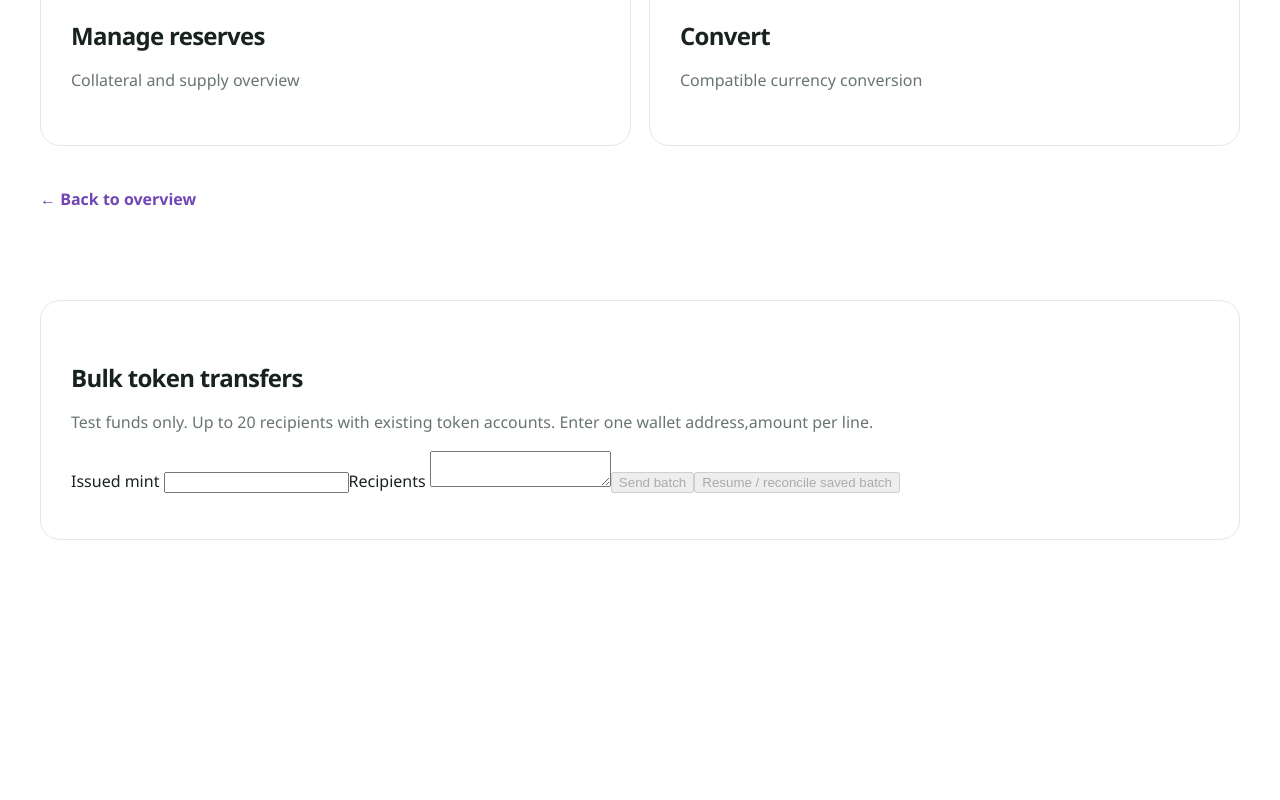
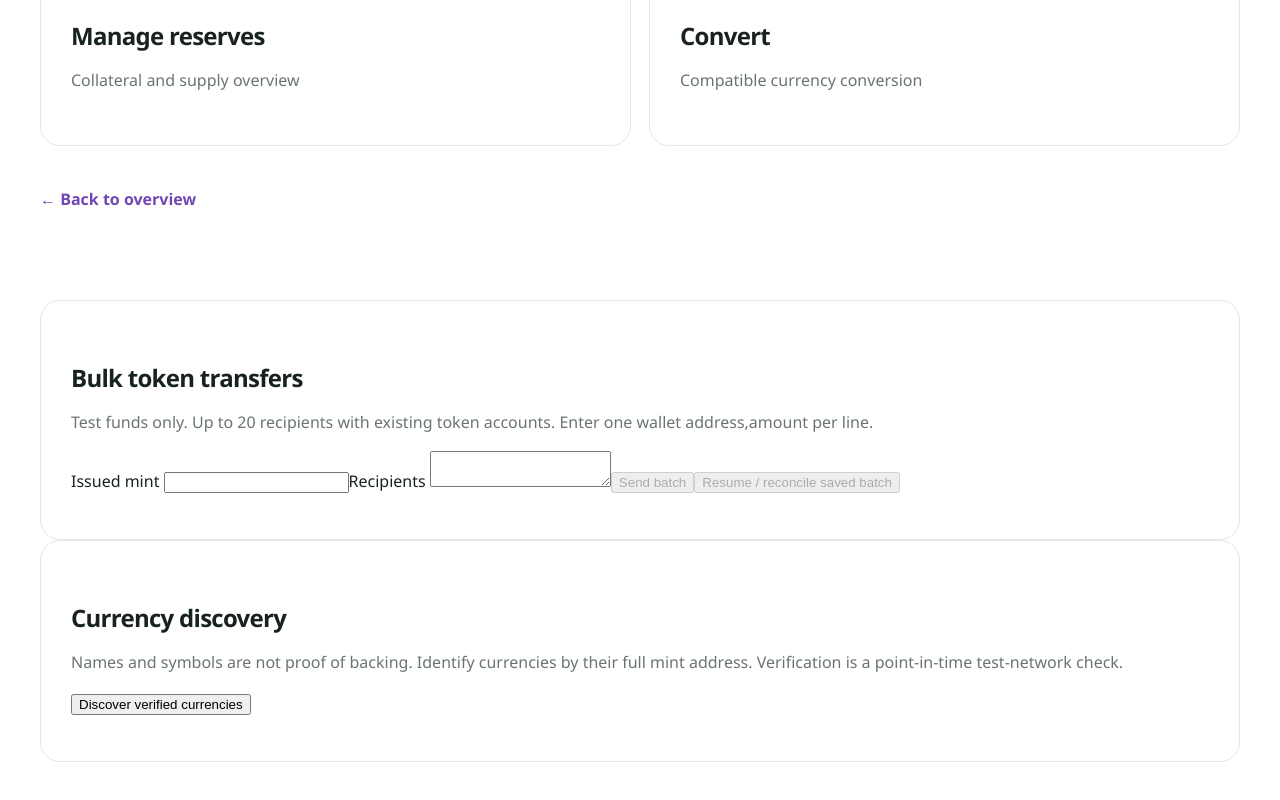
Before and after one commit to Team-YinYang/Solo-X, a Next.js app in the folder apps/web/: page /workspace in a window 1280 px wide. Shown: the part 2049-2849 px from the top of the page. Built offline with nearby package versions, Linux system fonts and the light colour scheme; no server answers; what @solana/web3.js would draw is missing.

Commit message:
feat: mount currency discovery in workspace (#26)

```diff
--- a/apps/web/app/workspace/layout.tsx
+++ b/apps/web/app/workspace/layout.tsx
@@ -1,6 +1,7 @@
+import { CurrencyDiscoveryPanel } from "../../components/currency-discovery-panel";
 import type { ReactNode } from "react";
 import { BulkTransferPanel } from "../../components/bulk-transfer-panel";
 
 export default function WorkspaceLayout({ children }: { children: ReactNode }) {
-  return <>{children}<section className="shell"><BulkTransferPanel /></section></>;
+  return <>{children}<section className="shell"><BulkTransferPanel /><CurrencyDiscoveryPanel /></section></>;
 }
```
